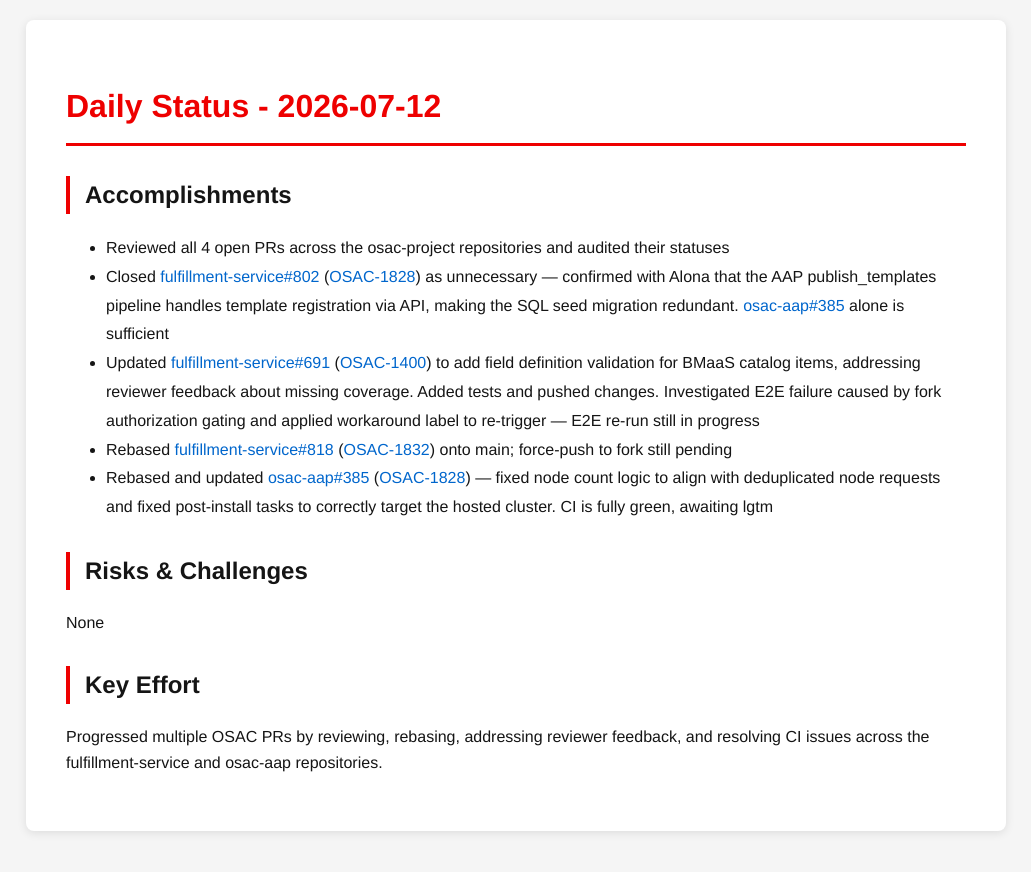
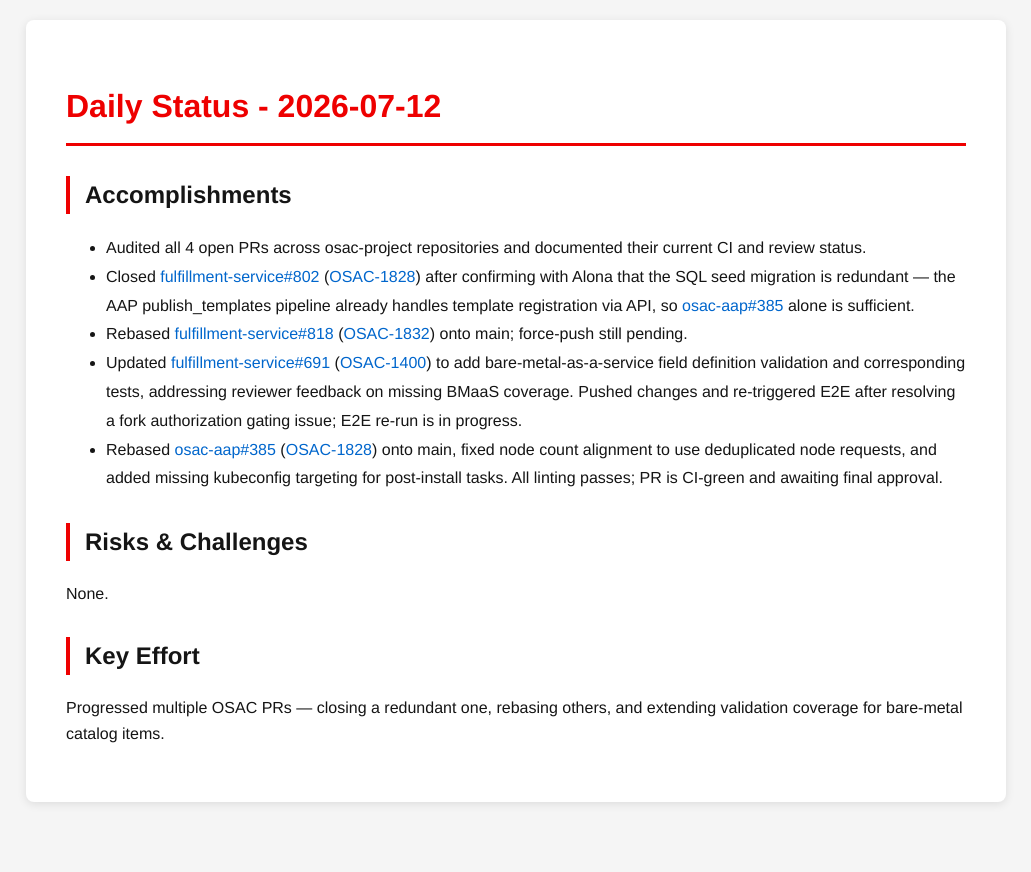
Before and after one commit to tzvatot/daily-status, a Jekyll site: the page built from 2026-07-12.md, in a window 1280 px wide. Shown: the top 872 px of the page, without its empty margins (124-1155 px from the left). Built offline with Jekyll 4.4.1, drawn with Linux system fonts in a browser that asks for light colours.

Commit message:
Daily status update - 2026-07-12

```diff
--- a/2026-07-12.md
+++ b/2026-07-12.md
@@ -7,14 +7,14 @@ date: 2026-07-12
 # Daily Status - 2026-07-12
 
 ## Accomplishments
-- Reviewed all 4 open PRs across the osac-project repositories and audited their statuses
-- Closed [fulfillment-service#802](https://github.com/osac-project/fulfillment-service/pull/802) ([OSAC-1828](https://redhat.atlassian.net/browse/OSAC-1828)) as unnecessary — confirmed with Alona that the AAP publish_templates pipeline handles template registration via API, making the SQL seed migration redundant. [osac-aap#385](https://github.com/osac-project/osac-aap/pull/385) alone is sufficient
-- Updated [fulfillment-service#691](https://github.com/osac-project/fulfillment-service/pull/691) ([OSAC-1400](https://redhat.atlassian.net/browse/OSAC-1400)) to add field definition validation for BMaaS catalog items, addressing reviewer feedback about missing coverage. Added tests and pushed changes. Investigated E2E failure caused by fork authorization gating and applied workaround label to re-trigger — E2E re-run still in progress
-- Rebased [fulfillment-service#818](https://github.com/osac-project/fulfillment-service/pull/818) ([OSAC-1832](https://redhat.atlassian.net/browse/OSAC-1832)) onto main; force-push to fork still pending
-- Rebased and updated [osac-aap#385](https://github.com/osac-project/osac-aap/pull/385) ([OSAC-1828](https://redhat.atlassian.net/browse/OSAC-1828)) — fixed node count logic to align with deduplicated node requests and fixed post-install tasks to correctly target the hosted cluster. CI is fully green, awaiting lgtm
+- Audited all 4 open PRs across osac-project repositories and documented their current CI and review status.
+- Closed [fulfillment-service#802](https://github.com/osac-project/fulfillment-service/pull/802) ([OSAC-1828](https://redhat.atlassian.net/browse/OSAC-1828)) after confirming with Alona that the SQL seed migration is redundant — the AAP publish_templates pipeline already handles template registration via API, so [osac-aap#385](https://github.com/osac-project/osac-aap/pull/385) alone is sufficient.
+- Rebased [fulfillment-service#818](https://github.com/osac-project/fulfillment-service/pull/818) ([OSAC-1832](https://redhat.atlassian.net/browse/OSAC-1832)) onto main; force-push still pending.
+- Updated [fulfillment-service#691](https://github.com/osac-project/fulfillment-service/pull/691) ([OSAC-1400](https://redhat.atlassian.net/browse/OSAC-1400)) to add bare-metal-as-a-service field definition validation and corresponding tests, addressing reviewer feedback on missing BMaaS coverage. Pushed changes and re-triggered E2E after resolving a fork authorization gating issue; E2E re-run is in progress.
+- Rebased [osac-aap#385](https://github.com/osac-project/osac-aap/pull/385) ([OSAC-1828](https://redhat.atlassian.net/browse/OSAC-1828)) onto main, fixed node count alignment to use deduplicated node requests, and added missing kubeconfig targeting for post-install tasks. All linting passes; PR is CI-green and awaiting final approval.
 
 ## Risks & Challenges
-None
+None.
 
 ## Key Effort
-Progressed multiple OSAC PRs by reviewing, rebasing, addressing reviewer feedback, and resolving CI issues across the fulfillment-service and osac-aap repositories.
+Progressed multiple OSAC PRs — closing a redundant one, rebasing others, and extending validation coverage for bare-metal catalog items.
```
